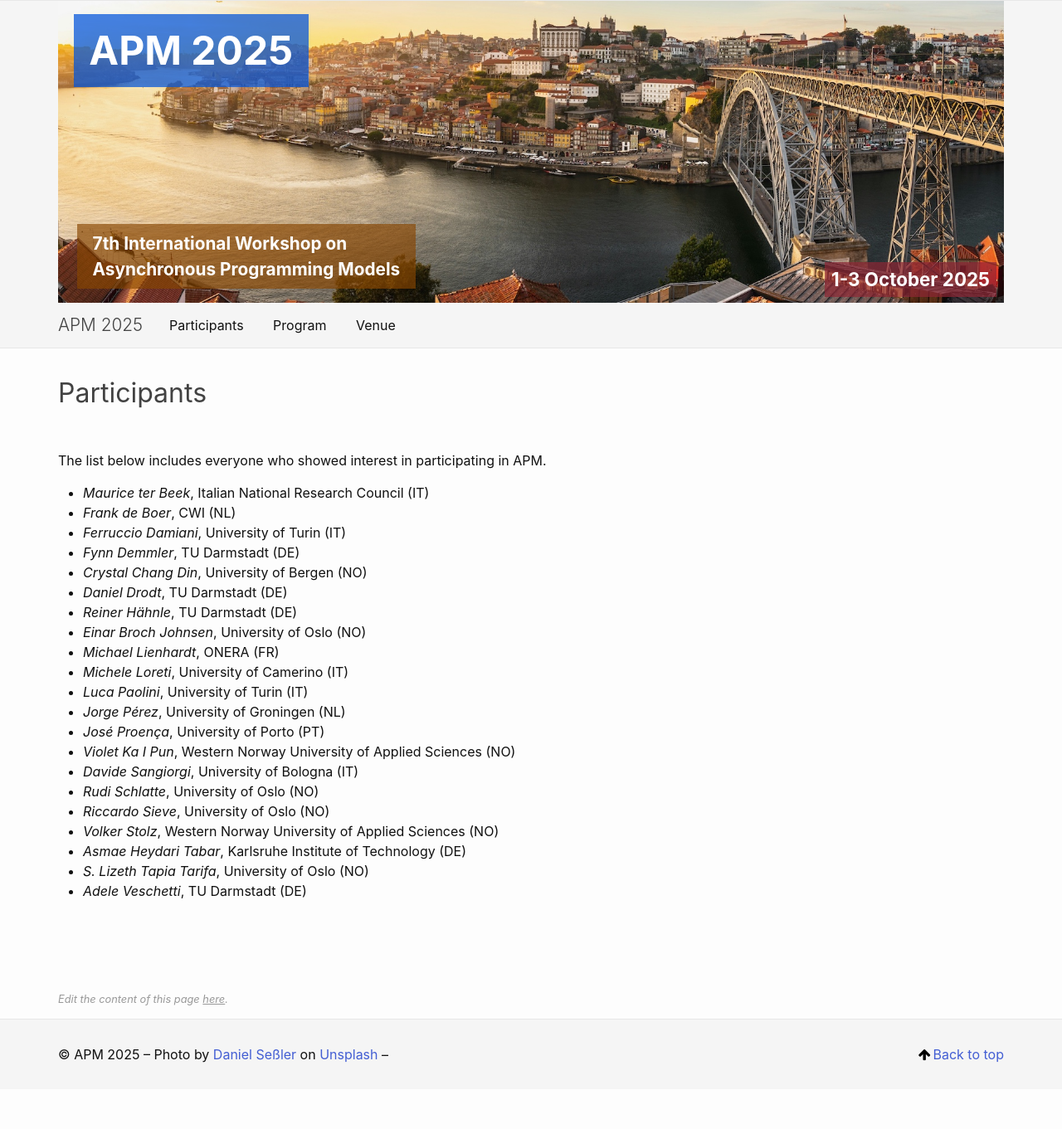
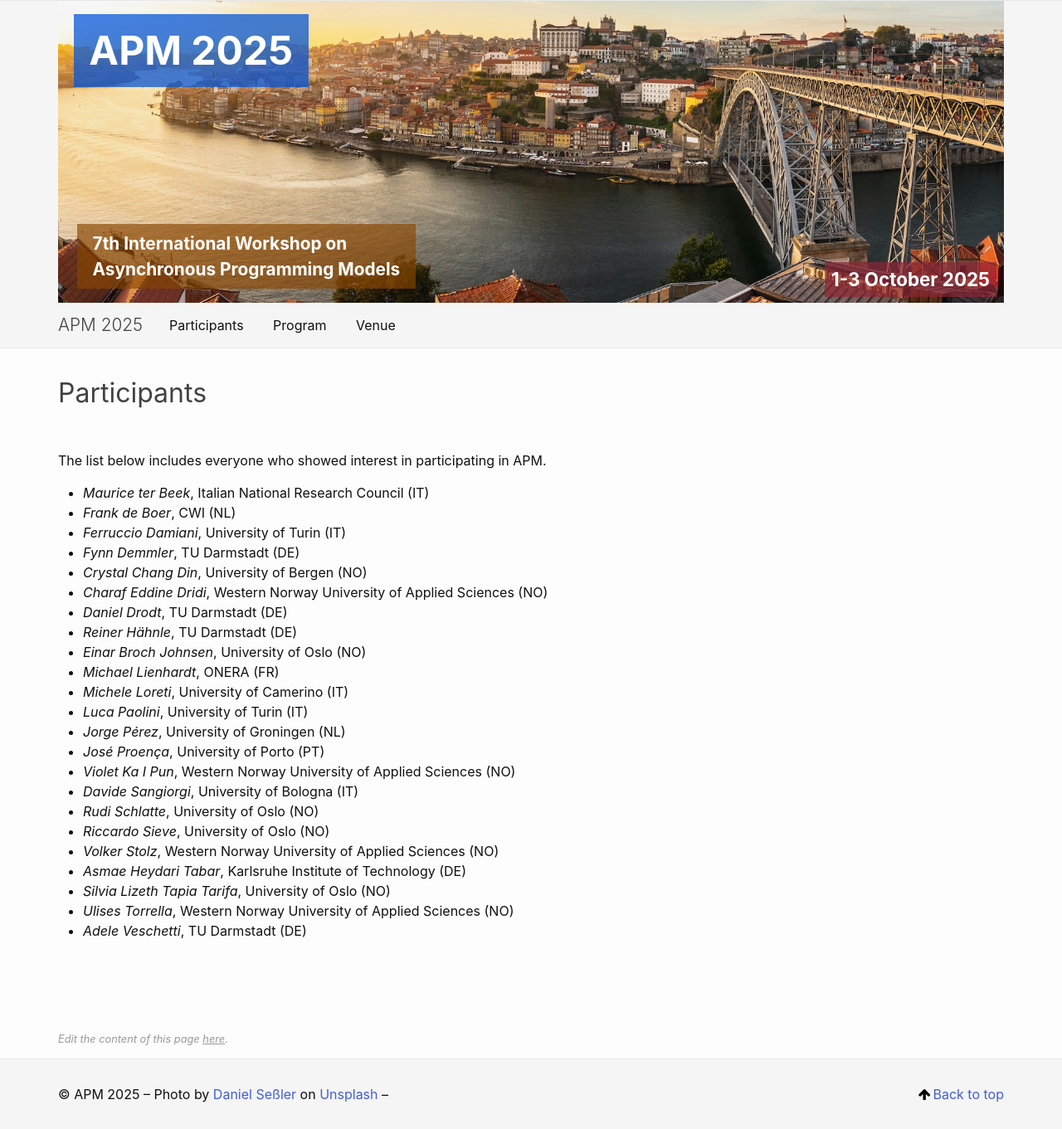
Before and after one commit to apm-workshop/2025, a Jekyll site: the page built from _pages/participants.md, in a window 1280 px wide. Shown: the whole page at 83% size. Built offline with Jekyll 4.4.1, drawn with Linux system fonts in a browser that asks for light colours; before the commit the page ends 1313 px from its top, so only the background shows below that.

Commit message:
Update participants.md

```diff
--- a/_pages/participants.md
+++ b/_pages/participants.md
@@ -14,6 +14,7 @@ The list below includes everyone who showed interest in participating in APM.
   - _Ferruccio Damiani_, University of Turin (IT)
   - _Fynn Demmler_, TU Darmstadt (DE)
   - _Crystal Chang Din_, University of Bergen (NO)
+  - _Charaf Eddine Dridi_, Western Norway University of Applied Sciences (NO)
   - _Daniel Drodt_, TU Darmstadt (DE)
   - _Reiner Hähnle_, TU Darmstadt (DE)
   - _Einar Broch Johnsen_, University of Oslo (NO)
@@ -28,7 +29,8 @@ The list below includes everyone who showed interest in participating in APM.
   - _Riccardo Sieve_, University of Oslo (NO)
   - _Volker Stolz_, Western Norway University of Applied Sciences (NO)
   - _Asmae Heydari Tabar_, Karlsruhe Institute of Technology (DE)
-  - _S. Lizeth Tapia Tarifa_, University of Oslo (NO)
+  - _Silvia Lizeth Tapia Tarifa_, University of Oslo (NO)
+  - _Ulises Torrella_, Western Norway University of Applied Sciences (NO)
   - _Adele Veschetti_, TU Darmstadt (DE)
 
 <!--
```
